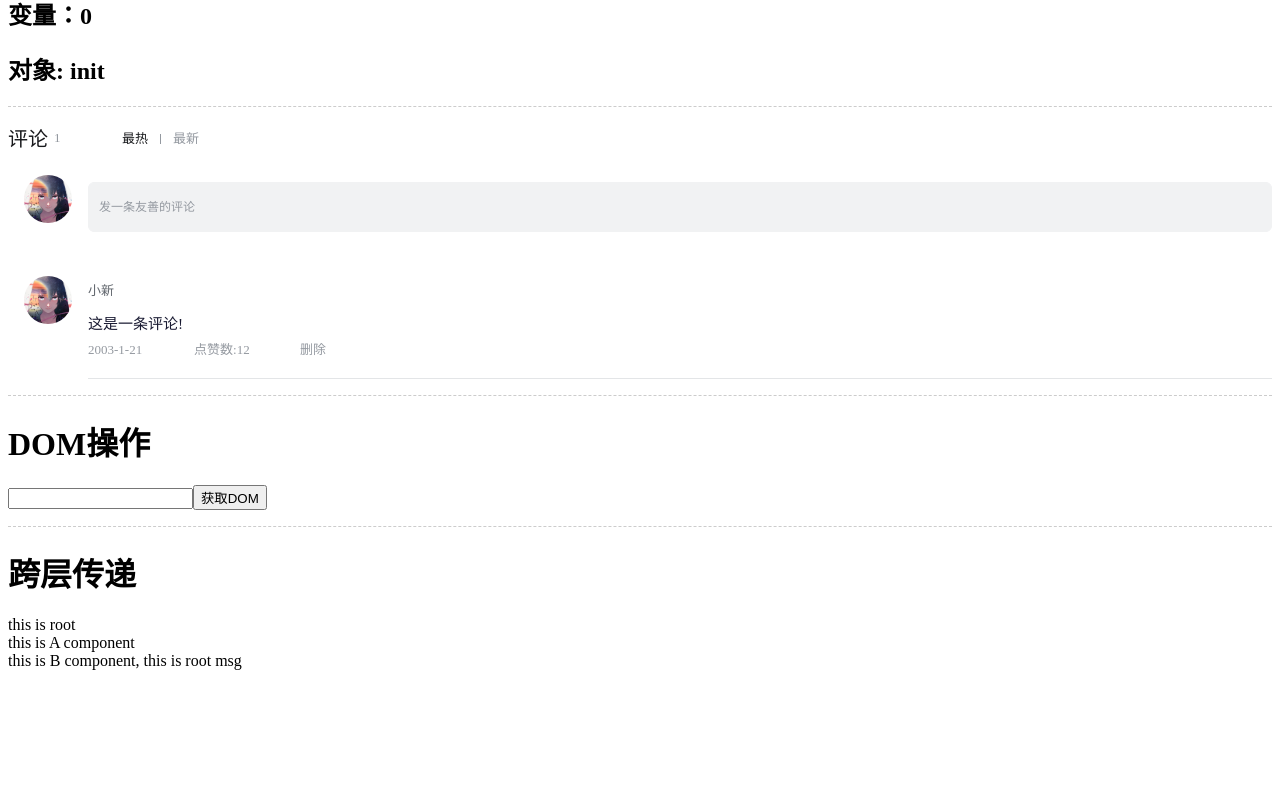
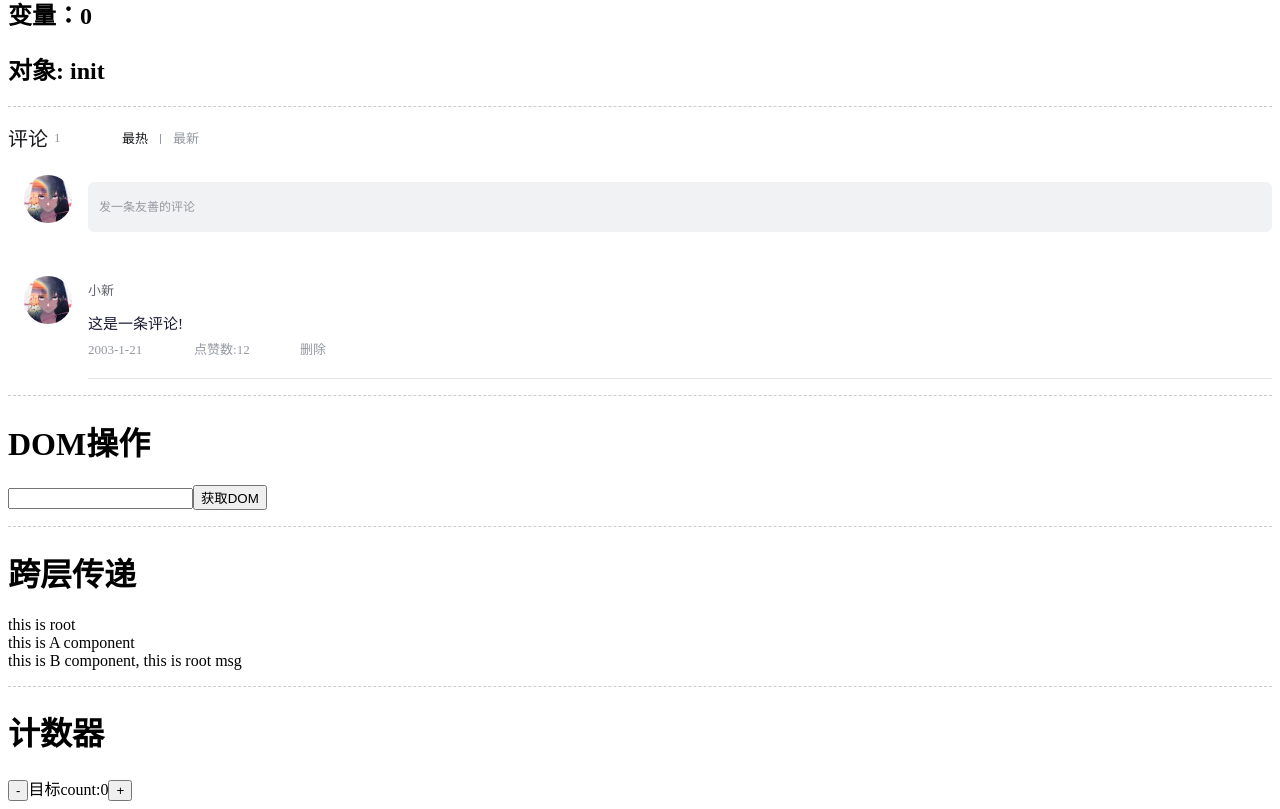
Before and after one commit to mmdxiaoxin/react-basic, a React (Create React App) app: page / in a window 1280 px wide. Shown: the part 558-1367 px from the top of the page. Before the commit the page ends 1236 px from the top, so only its background shows below. Built offline with nearby package versions, Linux system fonts and the light colour scheme.

Commit message:
feat: redux初学

```diff
--- a/package.json
+++ b/package.json
@@ -3,11 +3,13 @@
   "version": "0.1.0",
   "private": true,
   "dependencies": {
+    "@reduxjs/toolkit": "^2.2.3",
     "@testing-library/jest-dom": "^5.17.0",
     "@testing-library/react": "^13.4.0",
     "@testing-library/user-event": "^13.5.0",
     "react": "^18.2.0",
     "react-dom": "^18.2.0",
+    "react-redux": "^9.1.1",
     "react-scripts": "5.0.1",
     "sass": "^1.75.0",
     "web-vitals": "^2.1.4"
--- a/src/App.js
+++ b/src/App.js
@@ -6,6 +6,7 @@ import Divider from './components/Divider';
 import CommentList from './components/CommentList';
 import DOMOption from './components/DOMOption';
 import ContextStudy from './components/ContextStudy';
+import Counter from './components/Counter';
 
 function App() {
     return (
@@ -23,6 +24,8 @@ function App() {
             <DOMOption />
             <Divider />
             <ContextStudy />
+            <Divider />
+            <Counter />
         </div>
     );
 }
--- /dev/null
+++ b/src/components/Counter.js
@@ -0,0 +1,19 @@
+import { useSelector } from 'react-redux';
+import { decrement, increment } from '../store/modules/counterStore';
+import { useDispatch } from 'react-redux';
+
+function Counter() {
+    const { count } = useSelector((state) => state.counter);
+    const dispatch = useDispatch();
+
+    return (
+        <div>
+            <h1>计数器</h1>
+            <button onClick={() => dispatch(decrement())}>-</button>
+            <span>目标count:{count}</span>
+            <button onClick={() => dispatch(increment())}>+</button>
+        </div>
+    );
+}
+
+export default Counter;
--- a/src/index.js
+++ b/src/index.js
@@ -1,6 +1,14 @@
-import React from "react";
-import ReactDOM from "react-dom/client";
-import App from "./App";
+import React from 'react';
+import ReactDOM from 'react-dom/client';
+import { Provider } from 'react-redux';
+import App from './App';
+import store from './store';
 
-const root = ReactDOM.createRoot(document.getElementById("root"));
-root.render(<App />);
+const root = ReactDOM.createRoot(document.getElementById('root'));
+root.render(
+    <React.StrictMode>
+        <Provider store={store}>
+            <App />
+        </Provider>
+    </React.StrictMode>
+);
--- /dev/null
+++ b/src/store/index.js
@@ -0,0 +1,10 @@
+import { configureStore } from '@reduxjs/toolkit';
+import counterReducer from './modules/counterStore';
+
+const store = configureStore({
+    reducer: {
+        counter: counterReducer,
+    },
+});
+
+export default store;
--- /dev/null
+++ b/src/store/modules/counterStore.js
@@ -0,0 +1,21 @@
+import { createSlice } from '@reduxjs/toolkit';
+
+const counterStore = createSlice({
+    name: 'counter',
+    initialState: {
+        count: 0,
+    },
+    reducers: {
+        increment(state) {
+            state.count++;
+        },
+        decrement(state) {
+            state.count--;
+        },
+    },
+});
+
+const { increment, decrement } = counterStore.actions;
+const reducer = counterStore.reducer;
+export { increment, decrement };
+export default reducer;
```
Also changed, not shown: 1 other file (tests, documents, lock files or other folders).
